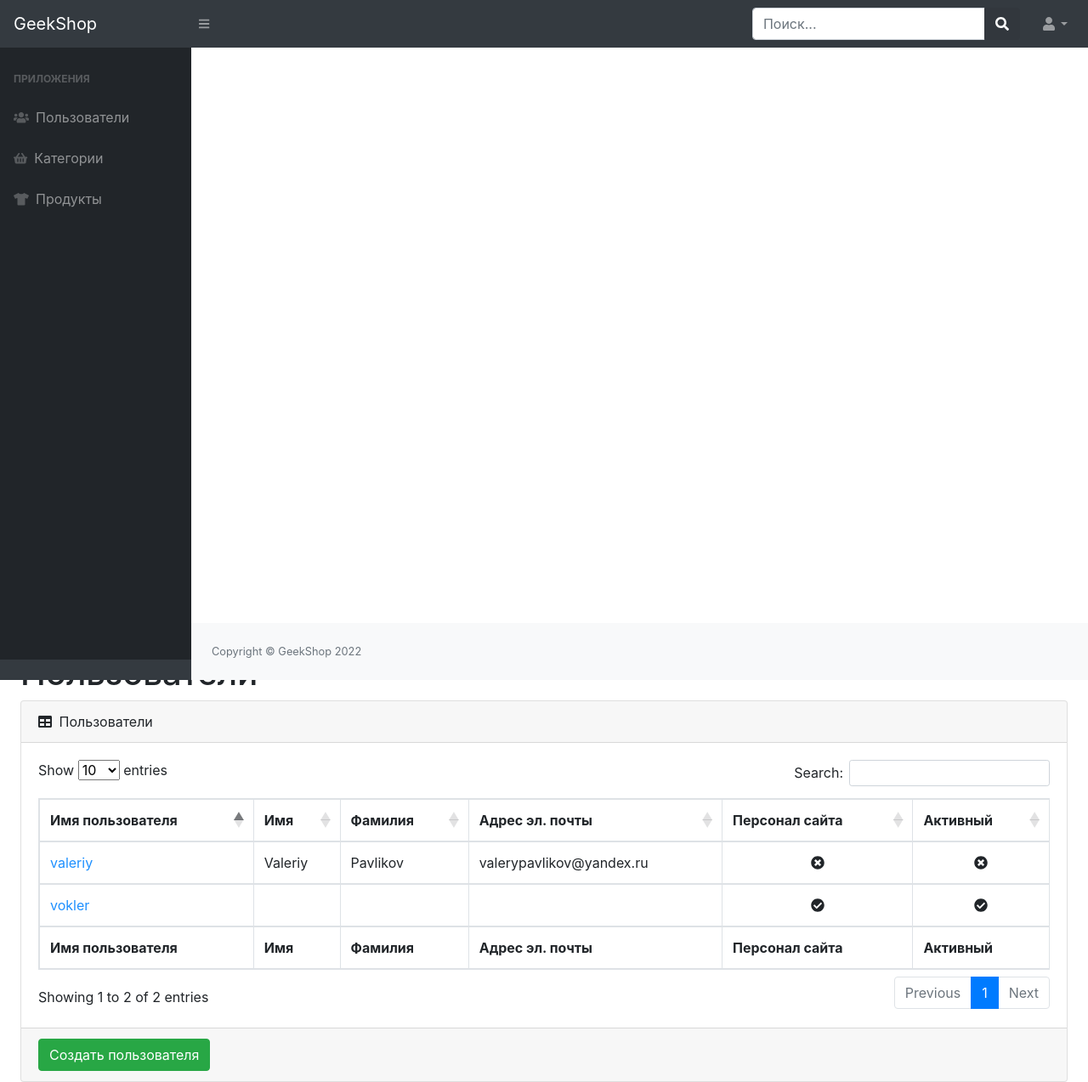
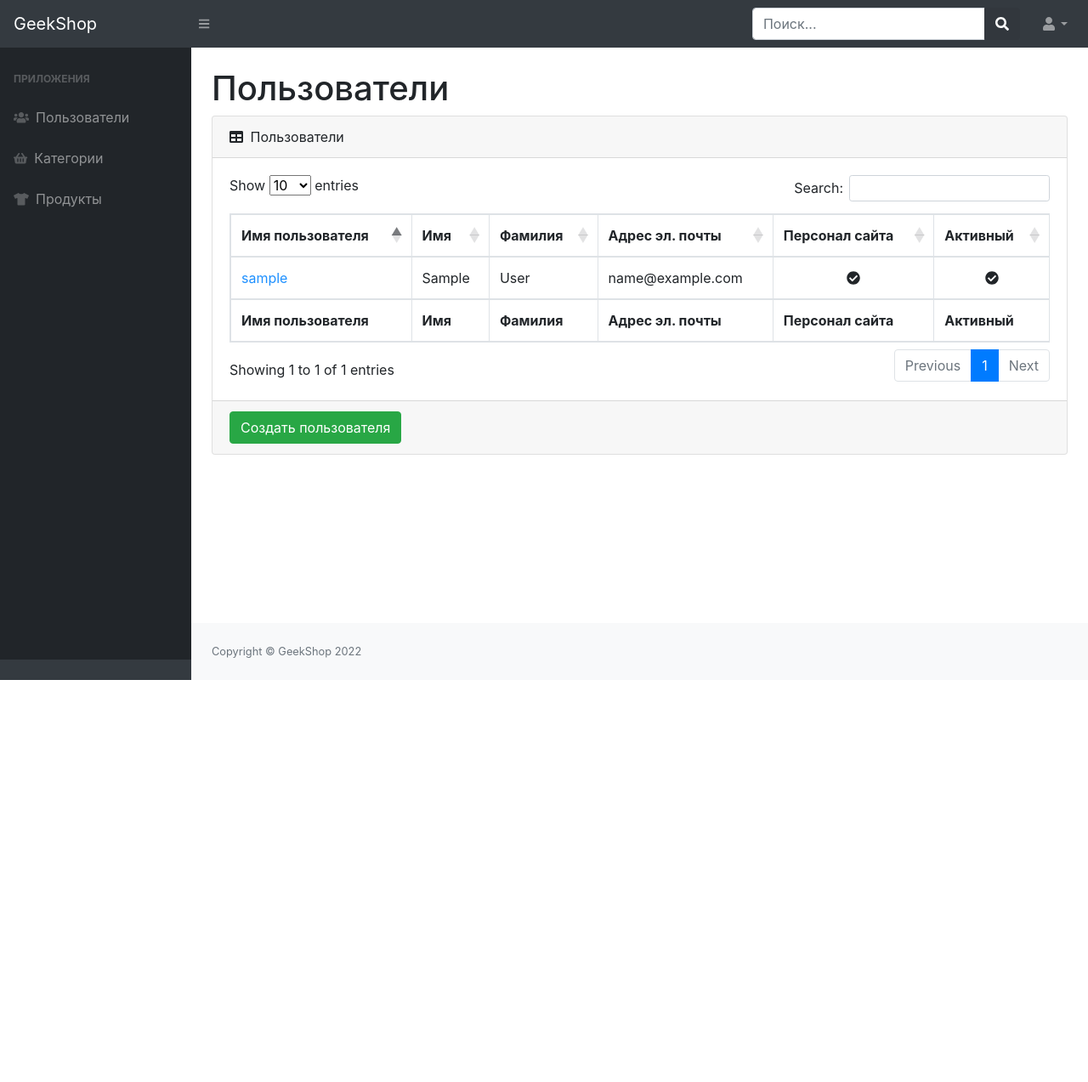
Before and after one commit to UkhanovKirill/Django, a Django app: page /admin-staff/users/ in a window 1280 px wide. Shown: the whole page at 85% size. After the commit the page ends 800 px from the top, so only its background shows below. Run offline with Django 3.2, Linux system fonts and the light colour scheme; tables that the repository leaves empty hold one stand-in row (values such as "Sample post"); some libraries are stand-ins or nearby versions.

Commit message:
add admin_users_create() and admin_users_read()

```diff
--- a/admins/templates/admins/admin-users-read.html
+++ b/admins/templates/admins/admin-users-read.html
@@ -1,4 +1,4 @@
-{% include 'admins/base.html' %}
+{% extends 'admins/base.html' %}
 {% block content %}
     <main>
             <div class="container-fluid">
@@ -32,28 +32,34 @@
                                 </tr>
                                 </tfoot>
                                 <tbody>
-                                <tr>
-                                    <td><a href="#" style="color: dodgerblue">vokler</a></td>
-                                    <td></td>
-                                    <td></td>
-                                    <td></td>
-                                    <td class="text-center"><i class="fas fa-check-circle"></i></td>
-                                    <td class="text-center"><i class="fas fa-check-circle"></i></td>
+                                {% for user in users %}
+                                    <tr>
+                                    <td><a href="admin-users-update-delete.html" style="color: dodgerblue">{{ user.username }}</a></td>
+                                    <td>{{ user.first_name }}</td>
+                                    <td>{{ user.last_name }}</td>
+                                    <td>{{ user.email }}</td>
+                                    <td class="text-center">
+                                        {% if user.is_staff %}
+                                            <i class="fas fa-check-circle"></i>
+                                        {% else %}
+                                            <i class="fas fa-times-circle"></i>
+                                        {% endif %}
+                                    </td>
+                                    <td class="text-center">
+                                        {% if user.is_active %}
+                                            <i class="fas fa-check-circle"></i>
+                                        {% else %}
+                                            <i class="fas fa-times-circle"></i>
+                                        {% endif %}
+                                    </td>
                                 </tr>
-                                <tr>
-                                    <td><a href="admin-users-update-delete.html" style="color: dodgerblue">valeriy</a></td>
-                                    <td>Valeriy</td>
-                                    <td>Pavlikov</td>
-                                    <td>valerypavlikov@yandex.ru</td>
-                                    <td class="text-center"><i class="fas fa-times-circle"></i></td>
-                                    <td class="text-center"><i class="fas fa-times-circle"></i></td>
-                                </tr>
+                                {% endfor %}
                                 </tbody>
                             </table>
                         </div>
                     </div>
                     <div class="card-footer">
-                        <a href="admin-users-create.html">
+                        <a href="{% url 'admin_staff:admin_users_create' %}">
                             <button class="btn btn-success">Создать пользователя</button>
                         </a>
                     </div>
--- a/admins/templates/admins/admin-users-update-delete.html
+++ b/admins/templates/admins/admin-users-update-delete.html
@@ -1,4 +1,4 @@
-{% include 'admins/base.html' %}
+{% extends 'admins/base.html' %}
 {% block content %}
     <main>
             <div class="container-fluid">
--- a/admins/templates/admins/admin.html
+++ b/admins/templates/admins/admin.html
@@ -1,4 +1,4 @@
-{% include 'admins/base.html' %}
+{% extends 'admins/base.html' %}
 {% block content %}
         <main>
             <div class="container-fluid">
--- a/admins/urls.py
+++ b/admins/urls.py
@@ -1,9 +1,10 @@
 from django.urls import path
-from admins.views import index, admin_users
+from admins.views import index, admin_users, admin_users_create
 
 app_name = 'admins'
 
 urlpatterns = [
     path('', index, name='index'),
     path('users/', admin_users, name='admin_users'),
+    path('users-create/', admin_users_create, name='admin_users_create'),
 ]
--- a/admins/views.py
+++ b/admins/views.py
@@ -1,5 +1,8 @@
-from django.shortcuts import render
+from django.shortcuts import render, HttpResponseRedirect
+from django.urls import reverse
+from django.contrib import messages
 from users.models import User
+from admins.forms import UserAdminRegistrationForm
 
 
 def index(request):
@@ -11,3 +14,16 @@ def admin_users(request):
     users = User.objects.all()
     context = {'title': 'GeekShop - Admin', 'users': users}
     return render(request, 'admins/admin-users-read.html', context)
+
+
+def admin_users_create(request):
+    if request.method == 'POST':
+        form = UserAdminRegistrationForm(data=request.POST, files=request.FILES)
+        if form.is_valid():
+            form.save()
+            messages.success(request, 'Пользователь создан!')
+            return HttpResponseRedirect(reverse('admin_staff:admin_users'))
+    else:
+        form = UserAdminRegistrationForm()
+    context = {'title': 'GeekShop - Admin', 'form': form}
+    return render(request, 'admins/admin-users-create.html', context)
```
Also changed, not shown: admins/forms.py (added, +11 -0 lines), admins/templates/admins/admin-users-create.html (+34 -20 lines).
